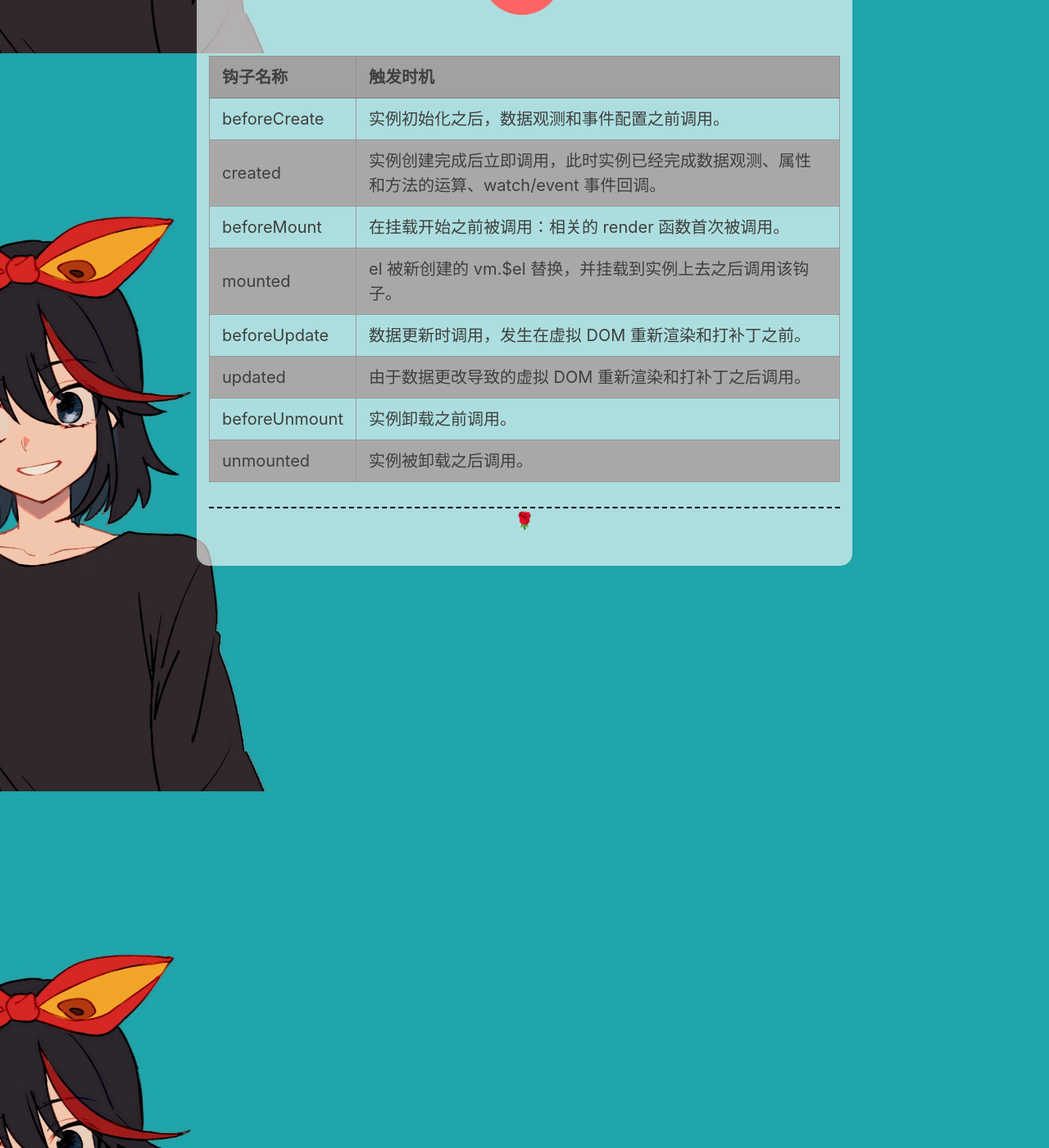
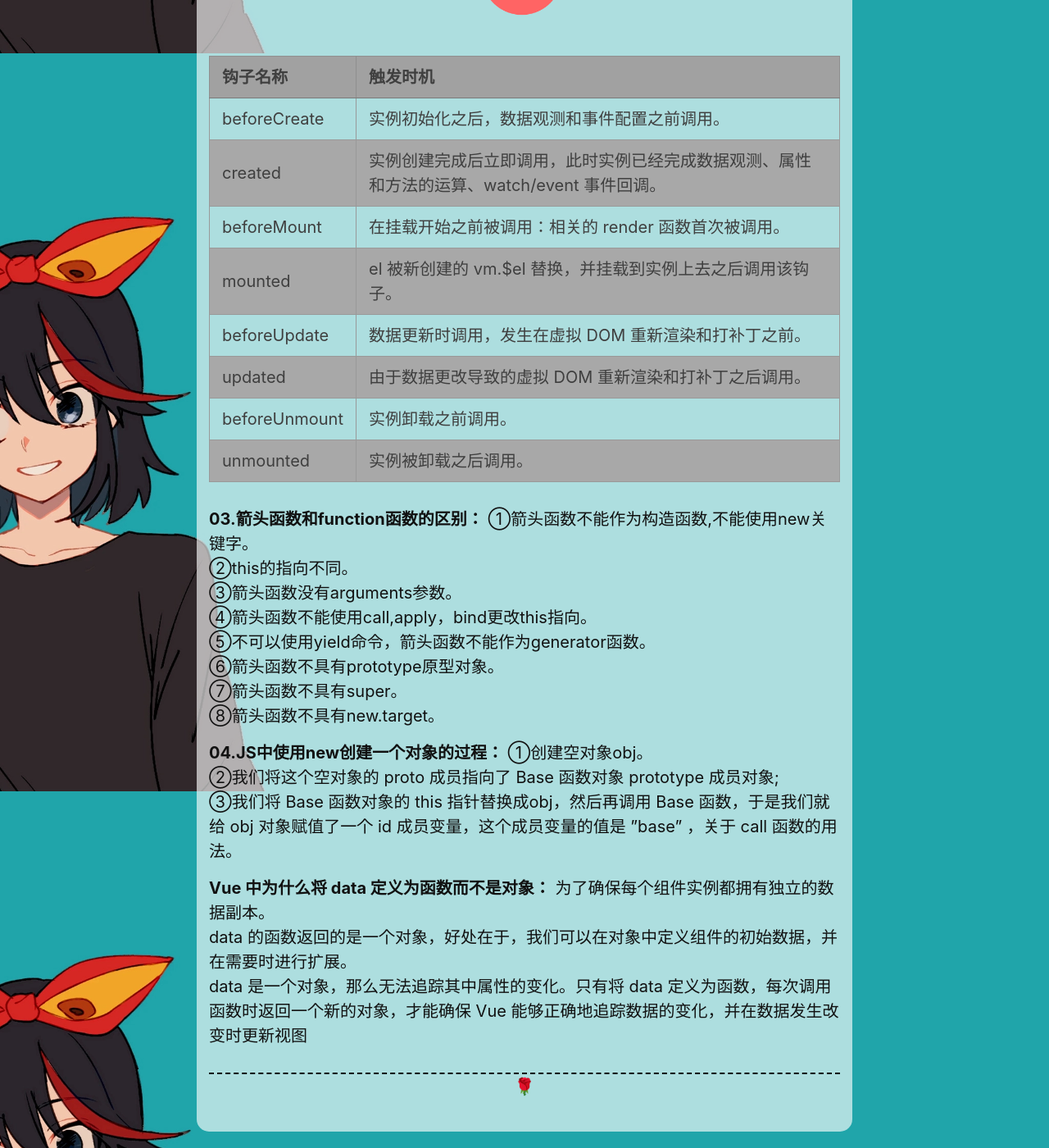
Before and after one commit to NothingWork/NothingWork.github.io, a Jekyll site: the page built from _posts/2024-09-18-前端面试问题.md, in a window 1280 px wide and 1400 px high, scrolled down 1735 px. Shown: the whole window at 82% size. Built offline with Jekyll 4.4.1, drawn with Linux system fonts in a browser that asks for light colours.

Commit message:
[post] 更新博客

```diff
--- a/_posts/2024-09-18-前端面试问题.md
+++ b/_posts/2024-09-18-前端面试问题.md
@@ -29,3 +29,23 @@ category: 面试
 | updated       | 由于数据更改导致的虚拟 DOM 重新渲染和打补丁之后调用。                                      |
 | beforeUnmount | 实例卸载之前调用。                                                                         |
 | unmounted     | 实例被卸载之后调用。                                                                       |
+
+**03.箭头函数和function函数的区别：**
+①箭头函数不能作为构造函数,不能使用new关键字。
+②this的指向不同。
+③箭头函数没有arguments参数。
+④箭头函数不能使用call,apply，bind更改this指向。
+⑤不可以使用yield命令，箭头函数不能作为generator函数。
+⑥箭头函数不具有prototype原型对象。
+⑦箭头函数不具有super。
+⑧箭头函数不具有new.target。
+
+**04.JS中使用new创建一个对象的过程：**
+①创建空对象obj。
+②我们将这个空对象的 proto 成员指向了 Base 函数对象 prototype 成员对象;
+③我们将 Base 函数对象的 this 指针替换成obj，然后再调用 Base 函数，于是我们就给 obj 对象赋值了一个 id 成员变量，这个成员变量的值是 ”base” ，关于 call 函数的用法。
+
+**Vue 中为什么将 data 定义为函数而不是对象：**
+为了确保每个组件实例都拥有独立的数据副本。
+data 的函数返回的是一个对象，好处在于，我们可以在对象中定义组件的初始数据，并在需要时进行扩展。
+data 是一个对象，那么无法追踪其中属性的变化。只有将 data 定义为函数，每次调用函数时返回一个新的对象，才能确保 Vue 能够正确地追踪数据的变化，并在数据发生改变时更新视图
```
